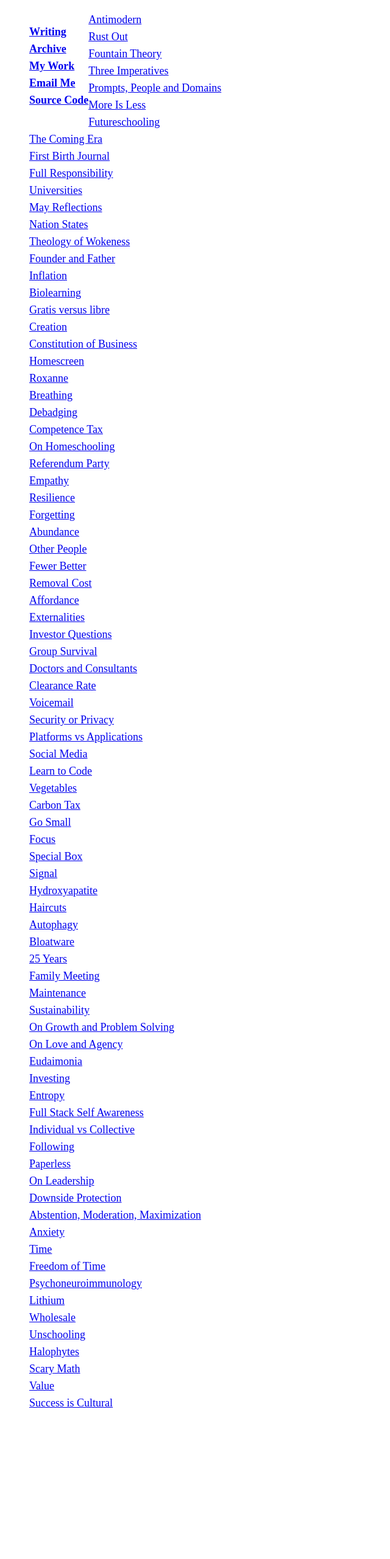
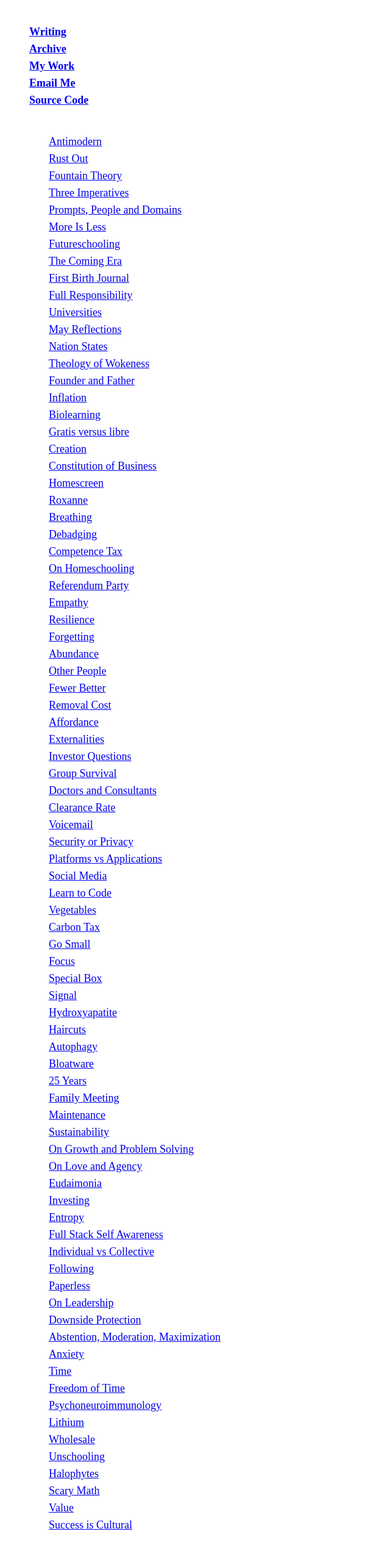
Before and after one commit to rogerkirkness/writing, a Jekyll site: the page built from archive.html, in a window 1280 px wide. Shown: the whole page at 61% size, without its empty margins (0-640 px from the left). Built offline with Jekyll 4.4.1, drawn with Linux system fonts in a browser that asks for light colours; before the commit the page ends 2332 px from its top, so only the background shows below that.

Commit message:
Update archive.html

```diff
--- a/archive.html
+++ b/archive.html
@@ -2,8 +2,10 @@
 title: Archive
 layout: default
 ---
-<ul class="essays">
-	{% for post in site.posts %}
-		<li><a href="{{ post.url }}">{{ post.title }}</a></li>
-	{% endfor %}
-</ul>
+<div class="card-container">
+	<ul class="essays">
+		{% for post in site.posts %}
+			<li><a href="{{ post.url }}">{{ post.title }}</a></li>
+		{% endfor %}
+	</ul>
+</div>
```
